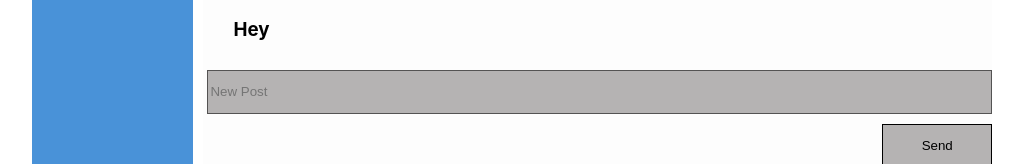
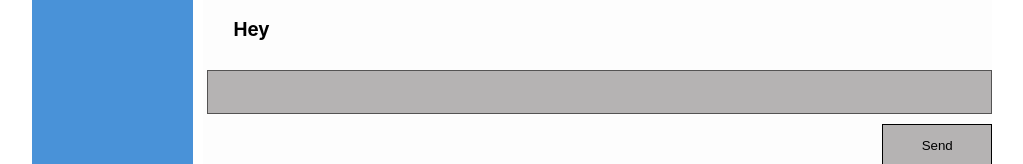
Before and after one commit to IlyaBelousov/Social-network, a React (Create React App) app: page /profile in a window 1280 px wide. Shown: the part 426-590 px from the top of the page, without its empty margins (128-1151 px from the left). Built offline with nearby package versions, Linux system fonts and the light colour scheme.

Commit message:
Callback, subscribe, observer

```diff
--- a/src/App.tsx
+++ b/src/App.tsx
@@ -12,6 +12,8 @@ import {stateType} from './redux/state';
 type AppType = {
     state: stateType
     addNewPost: (postMessage: string) => void
+    ChangeNewPostText:(newText:string)=>void
+
 
 }
 
@@ -23,8 +25,12 @@ function App(props: AppType) {
             <Navbar/>
             <div className="container-content">
                 <Route path="/profile" render={() =>
-                    <Profile addNewPost={props.state.profile.addNewPost}
-                             posts={props.state.profile.posts}/>}/>
+                    <Profile addNewPost={props.addNewPost}
+                             posts={props.state.profile.posts}
+                             ChangeNewPostText={props.ChangeNewPostText}
+
+                    />}
+                />
                 <Route path="/dialogs" render={() =>
                     <Dialogs DialogsData={props.state.dialog.DialogsData}/>}/>
                 <Route path="/music" render={() => <Music/>}/>
--- a/src/components/Profile/Posts/AddPost.tsx
+++ b/src/components/Profile/Posts/AddPost.tsx
@@ -1,16 +1,24 @@
-import React, {createRef, KeyboardEvent, RefObject} from 'react';
+import React, {ChangeEvent, createRef, KeyboardEvent, RefObject} from 'react';
 import s from '../Profile.module.css';
+import stateRoot from '../../../redux/state';
 
 type AddPostType = {
     addNewPost: (postMessage: string) => void
+    newPostText: string
+    ChangeNewPostText: (newText: string) => void
 }
 
 const AddPost = (props: AddPostType) => {
+
+    const onChangeHandler = (event: ChangeEvent<HTMLInputElement>) => {
+        props.ChangeNewPostText(event.currentTarget.value)
+
+    };
     let addedPost: RefObject<HTMLInputElement> = createRef();
     let createPost = () => {
         let text = addedPost.current!.value;
-        if(text.trim()===''){
-            return
+        if (text.trim() === '') {
+            return;
         }
         props.addNewPost(text);
         addedPost.current!.value = '';
@@ -18,13 +26,14 @@ const AddPost = (props: AddPostType) => {
 
     const onKeyPressHandler = (event: KeyboardEvent<HTMLInputElement>) => {
         if (event.key === 'Enter') {
-            createPost()
+            createPost();
         }
     };
 
+
     return (
         <div className={s.newPost}>
-            <input onKeyPress={onKeyPressHandler} ref={addedPost} placeholder="New Post"/>
+            <input onKeyPress={onKeyPressHandler} ref={addedPost} onChange={onChangeHandler}/>
             <button onClick={createPost}>Send</button>
         </div>
     );
--- a/src/components/Profile/Profile.tsx
+++ b/src/components/Profile/Profile.tsx
@@ -1,13 +1,18 @@
 import React from 'react';
 import s from './Profile.module.css';
 import Post from './Posts/Post';
-import {messageType, ProfilePropsType} from '../../redux/state';
+import {messageType, PostsType, ProfilePropsType} from '../../redux/state';
 import ProfileInfo from './ProfileInfo';
 import AddPost from './Posts/AddPost';
 import MyPost from './Posts/MyPost';
 
+type ProfileType={
+    addNewPost:(postMessage: string) =>void
+    posts:PostsType
+    ChangeNewPostText: (newText: string) =>void
+}
 
-function Profile(props: ProfilePropsType) {
+function Profile(props:ProfileType) {
     return (
         <div className={s.profileCont}>
             <img className={s.mainImage}
@@ -15,7 +20,7 @@ function Profile(props: ProfilePropsType) {
 
             <ProfileInfo/>
             <MyPost />
-            <AddPost addNewPost={props.addNewPost}/>
+            <AddPost ChangeNewPostText={props.ChangeNewPostText} newPostText={props.posts.newPostText} addNewPost={props.addNewPost}/>
 
             <div className={s.usersPosts}>
                 {
--- a/src/index.tsx
+++ b/src/index.tsx
@@ -1,6 +1,27 @@
-import {rerenderEntireTree} from './rerender';
+import ReactDOM from 'react-dom';
+import React from 'react';
+import App from './App';
+import stateRoot, {addNewPost, ChangeNewPostText, subcribe} from './redux/state';
+import {BrowserRouter} from 'react-router-dom';
+import './index.css';
 
-rerenderEntireTree();
+
+export let rerenderEntireTree = () => {
+    ReactDOM.render(
+        <BrowserRouter>
+            <React.StrictMode>
+                <App ChangeNewPostText={ChangeNewPostText} addNewPost={addNewPost} state={stateRoot.state}/>
+
+            </React.StrictMode>
+        </BrowserRouter>,
+        document.getElementById('root')
+    );
+};
+
+
+
+subcribe(rerenderEntireTree);
+
 
 
 // If you want to start measuring performance in your app, pass a function
--- a/src/redux/state.ts
+++ b/src/redux/state.ts
@@ -1,4 +1,8 @@
-import {rerenderEntireTree} from '../rerender';
+import {rerenderEntireTree} from '../index';
+
+export const subcribe = (observer: () => void) => {
+    observer();
+};
 
 export type DialogItemType = {
     id: number
@@ -10,10 +14,11 @@ export type DialogType = {
 }
 export type ProfilePropsType = {
     posts: PostsType
-    addNewPost:(postMessage: string)=>void
+
 }
 export type PostsType = {
     post: Array<messageType>
+    newPostText: string
 }
 export type messageType = {
     id: number
@@ -39,13 +44,10 @@ let stateRoot: StateRootType = {
                     {id: 1, username: 'Liza', message: 'Hey! How are you?'},
                     {id: 2, username: 'Denchik', message: 'Hey! How are you?'},
                     {id: 3, username: 'Leo', message: 'Hey! How are you?'}
-                ]
+                ],
+                newPostText: ''
             },
-            addNewPost:(postMessage: string)=>{
-                let newPost = {id: 6, message: postMessage, username: 'Htoto'};
-                stateRoot.state.profile.posts.post.unshift(newPost);
-                rerenderEntireTree();
-            }
+
 
         },
         dialog: {
@@ -59,7 +61,15 @@ let stateRoot: StateRootType = {
     }
 };
 
-
+export const addNewPost = (postMessage: string) => {
+    let newPost = {id: 6, message: postMessage, username: 'Htoto'};
+    stateRoot.state.profile.posts.post.unshift(newPost);
+    subcribe(rerenderEntireTree)
+};
+export const ChangeNewPostText = (newText: string) => {
+    stateRoot.state.profile.posts.newPostText = newText;
+    subcribe(rerenderEntireTree)
+};
 
 
 export default stateRoot;
--- a/src/rerender.tsx
+++ /dev/null
@@ -1,19 +0,0 @@
-import ReactDOM from 'react-dom';
-import React from 'react';
-import App from './App';
-import stateRoot from './redux/state';
-import {BrowserRouter} from 'react-router-dom';
-import './index.css';
-
-
-export let rerenderEntireTree = () => {
-    ReactDOM.render(
-        <BrowserRouter>
-            <React.StrictMode>
-                <App addNewPost={stateRoot.state.profile.addNewPost} state={stateRoot.state}/>
-
-            </React.StrictMode>
-        </BrowserRouter>,
-        document.getElementById('root')
-    );
-};
```
